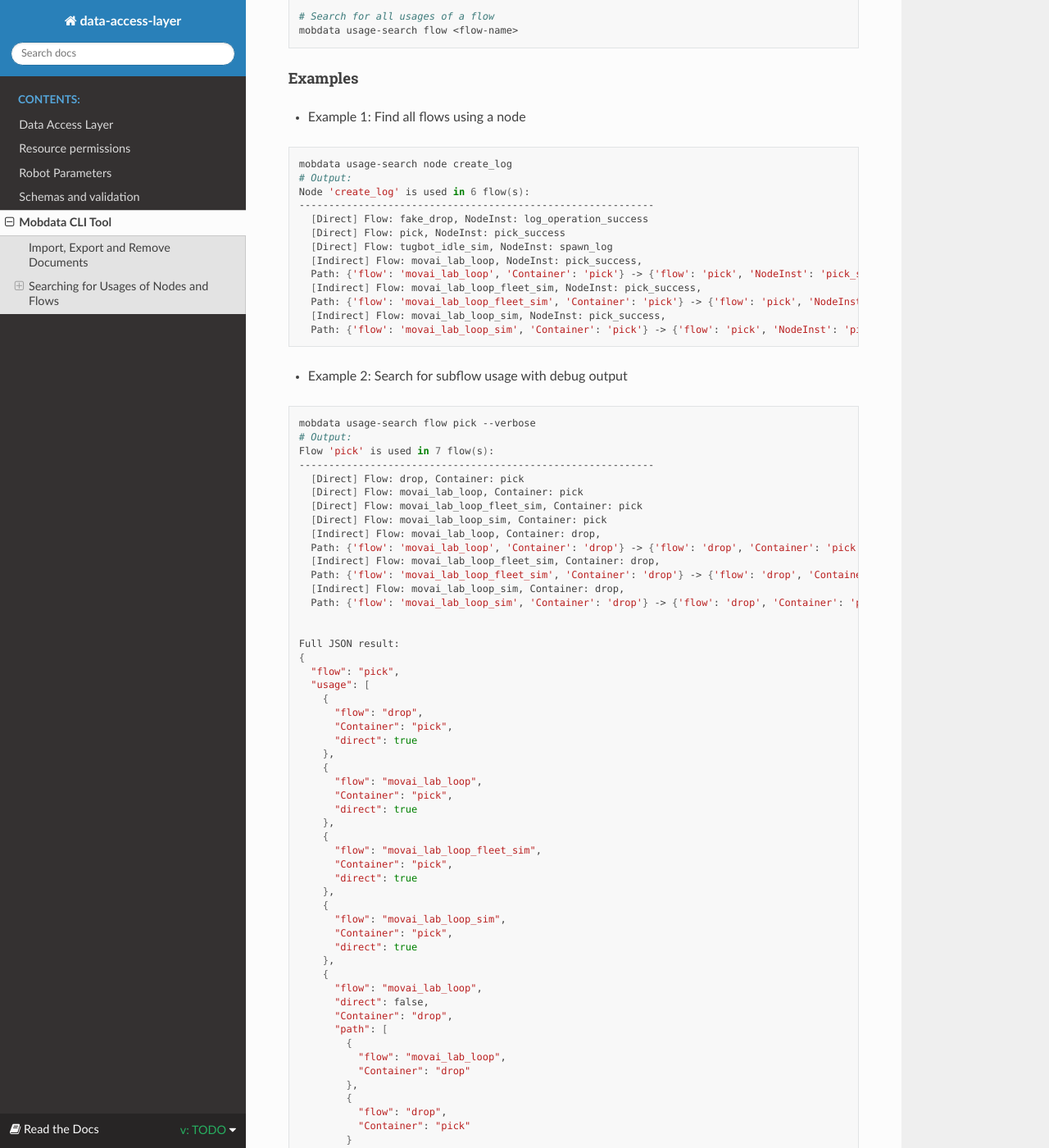
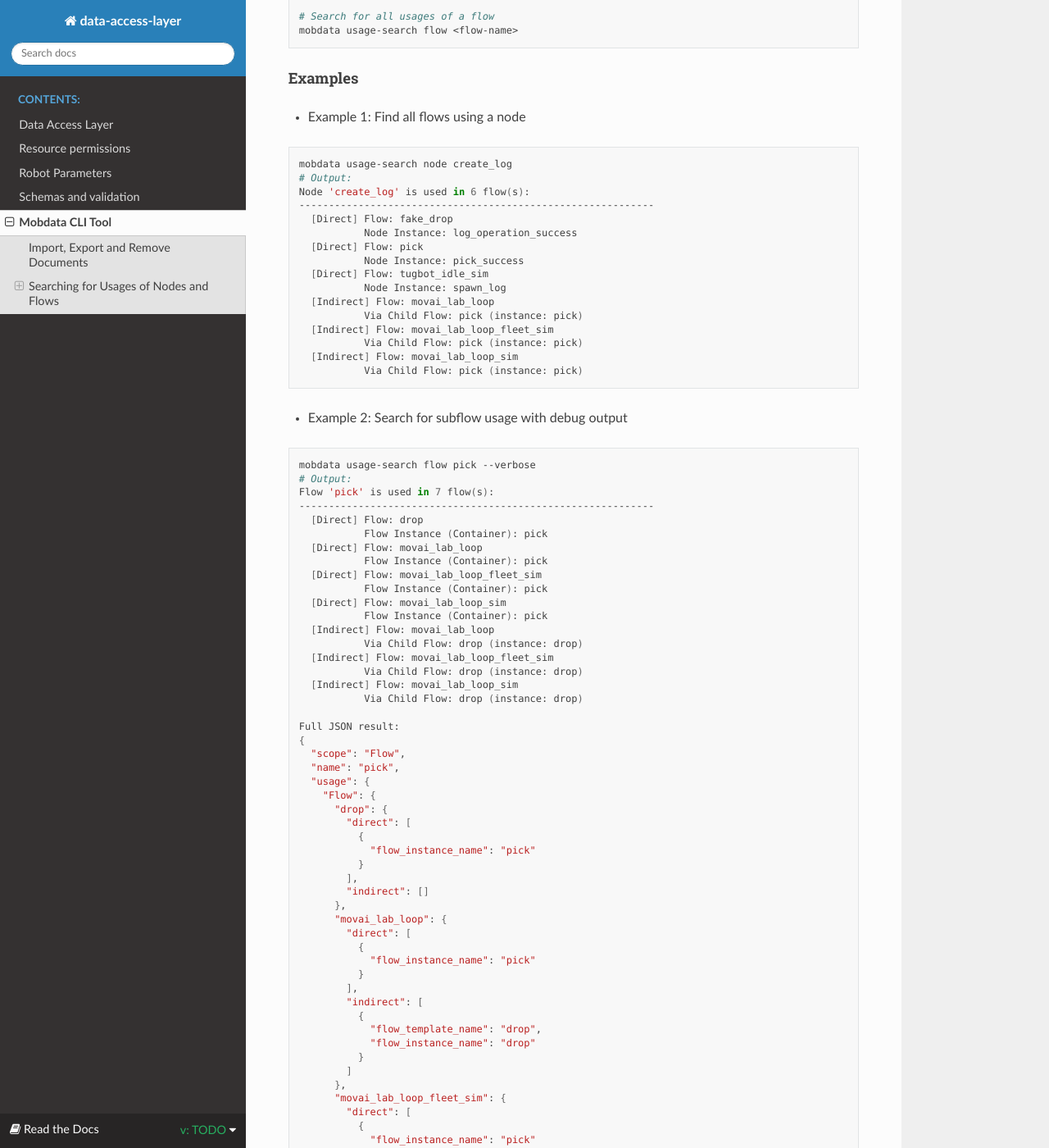
Before and after one commit to MOV-AI/data-access-layer, a Sphinx documentation site: the page built from docs/source/backup.rst, in a window 1280 px wide and 1400 px high, scrolled down 1590 px. Shown: the whole window at 82% size. Built offline with Sphinx 7.4.7 and the Read the Docs theme 3.1.0, drawn with Linux system fonts in a browser that asks for light colours; pages that are not in the unit, such as notebooks, are missing from menus; comment, search, counter and statistics services are not loaded; some of the changed text lies outside the part shown.

Commit message:
Update docs

```diff
--- a/docs/source/backup.rst
+++ b/docs/source/backup.rst
@@ -92,15 +92,18 @@ Examples
   # Output:
   Node 'create_log' is used in 6 flow(s):
   ------------------------------------------------------------
-    [Direct] Flow: fake_drop, NodeInst: log_operation_success
-    [Direct] Flow: pick, NodeInst: pick_success
-    [Direct] Flow: tugbot_idle_sim, NodeInst: spawn_log
-    [Indirect] Flow: movai_lab_loop, NodeInst: pick_success,
-    Path: {'flow': 'movai_lab_loop', 'Container': 'pick'} -> {'flow': 'pick', 'NodeInst': 'pick_success'}
-    [Indirect] Flow: movai_lab_loop_fleet_sim, NodeInst: pick_success,
-    Path: {'flow': 'movai_lab_loop_fleet_sim', 'Container': 'pick'} -> {'flow': 'pick', 'NodeInst': 'pick_success'}
-    [Indirect] Flow: movai_lab_loop_sim, NodeInst: pick_success,
-    Path: {'flow': 'movai_lab_loop_sim', 'Container': 'pick'} -> {'flow': 'pick', 'NodeInst': 'pick_success'}
+    [Direct] Flow: fake_drop
+             Node Instance: log_operation_success
+    [Direct] Flow: pick
+             Node Instance: pick_success
+    [Direct] Flow: tugbot_idle_sim
+             Node Instance: spawn_log
+    [Indirect] Flow: movai_lab_loop
+             Via Child Flow: pick (instance: pick)
+    [Indirect] Flow: movai_lab_loop_fleet_sim
+             Via Child Flow: pick (instance: pick)
+    [Indirect] Flow: movai_lab_loop_sim
+             Via Child Flow: pick (instance: pick)
 
 
 - Example 2: Search for subflow usage with debug output
@@ -111,88 +114,76 @@ Examples
   # Output:
   Flow 'pick' is used in 7 flow(s):
   ------------------------------------------------------------
-    [Direct] Flow: drop, Container: pick
-    [Direct] Flow: movai_lab_loop, Container: pick
-    [Direct] Flow: movai_lab_loop_fleet_sim, Container: pick
-    [Direct] Flow: movai_lab_loop_sim, Container: pick
-    [Indirect] Flow: movai_lab_loop, Container: drop,
-    Path: {'flow': 'movai_lab_loop', 'Container': 'drop'} -> {'flow': 'drop', 'Container': 'pick'}
-    [Indirect] Flow: movai_lab_loop_fleet_sim, Container: drop,
-    Path: {'flow': 'movai_lab_loop_fleet_sim', 'Container': 'drop'} -> {'flow': 'drop', 'Container': 'pick'}
-    [Indirect] Flow: movai_lab_loop_sim, Container: drop,
-    Path: {'flow': 'movai_lab_loop_sim', 'Container': 'drop'} -> {'flow': 'drop', 'Container': 'pick'}
-
+    [Direct] Flow: drop
+             Flow Instance (Container): pick
+    [Direct] Flow: movai_lab_loop
+             Flow Instance (Container): pick
+    [Direct] Flow: movai_lab_loop_fleet_sim
+             Flow Instance (Container): pick
+    [Direct] Flow: movai_lab_loop_sim
+             Flow Instance (Container): pick
+    [Indirect] Flow: movai_lab_loop
+             Via Child Flow: drop (instance: drop)
+    [Indirect] Flow: movai_lab_loop_fleet_sim
+             Via Child Flow: drop (instance: drop)
+    [Indirect] Flow: movai_lab_loop_sim
+             Via Child Flow: drop (instance: drop)
 
   Full JSON result:
   {
-    "flow": "pick",
-    "usage": [
-      {
-        "flow": "drop",
-        "Container": "pick",
-        "direct": true
-      },
-      {
-        "flow": "movai_lab_loop",
-        "Container": "pick",
-        "direct": true
-      },
-      {
-        "flow": "movai_lab_loop_fleet_sim",
-        "Container": "pick",
-        "direct": true
-      },
-      {
-        "flow": "movai_lab_loop_sim",
-        "Container": "pick",
-        "direct": true
-      },
-      {
-        "flow": "movai_lab_loop",
-        "direct": false,
-        "Container": "drop",
-        "path": [
-          {
-            "flow": "movai_lab_loop",
-            "Container": "drop"
-          },
-          {
-            "flow": "drop",
-            "Container": "pick"
-          }
-        ]
-      },
-      {
-        "flow": "movai_lab_loop_fleet_sim",
-        "direct": false,
-        "Container": "drop",
-        "path": [
-          {
-            "flow": "movai_lab_loop_fleet_sim",
-            "Container": "drop"
-          },
-          {
-            "flow": "drop",
-            "Container": "pick"
-          }
-        ]
-      },
-      {
-        "flow": "movai_lab_loop_sim",
-        "direct": false,
-        "Container": "drop",
-        "path": [
-          {
-            "flow": "movai_lab_loop_sim",
-            "Container": "drop"
-          },
-          {
-            "flow": "drop",
-            "Container": "pick"
-          }
-        ]
+    "scope": "Flow",
+    "name": "pick",
+    "usage": {
+      "Flow": {
+        "drop": {
+          "direct": [
+            {
+              "flow_instance_name": "pick"
+            }
+          ],
+          "indirect": []
+        },
+        "movai_lab_loop": {
+          "direct": [
+            {
+              "flow_instance_name": "pick"
+            }
+          ],
+          "indirect": [
+            {
+              "flow_template_name": "drop",
+              "flow_instance_name": "drop"
+            }
+          ]
+        },
+        "movai_lab_loop_fleet_sim": {
+          "direct": [
+            {
+              "flow_instance_name": "pick"
+            }
+          ],
+          "indirect": [
+            {
+              "flow_template_name": "drop",
+              "flow_instance_name": "drop"
+            }
+          ]
+        },
+        "movai_lab_loop_sim": {
+          "direct": [
+            {
+              "flow_instance_name": "pick"
+            }
+          ],
+          "indirect": [
+            {
+              "flow_template_name": "drop",
+              "flow_instance_name": "drop"
+            }
+          ]
+        }
       }
-    ]
+    }
   }
 
 
```
